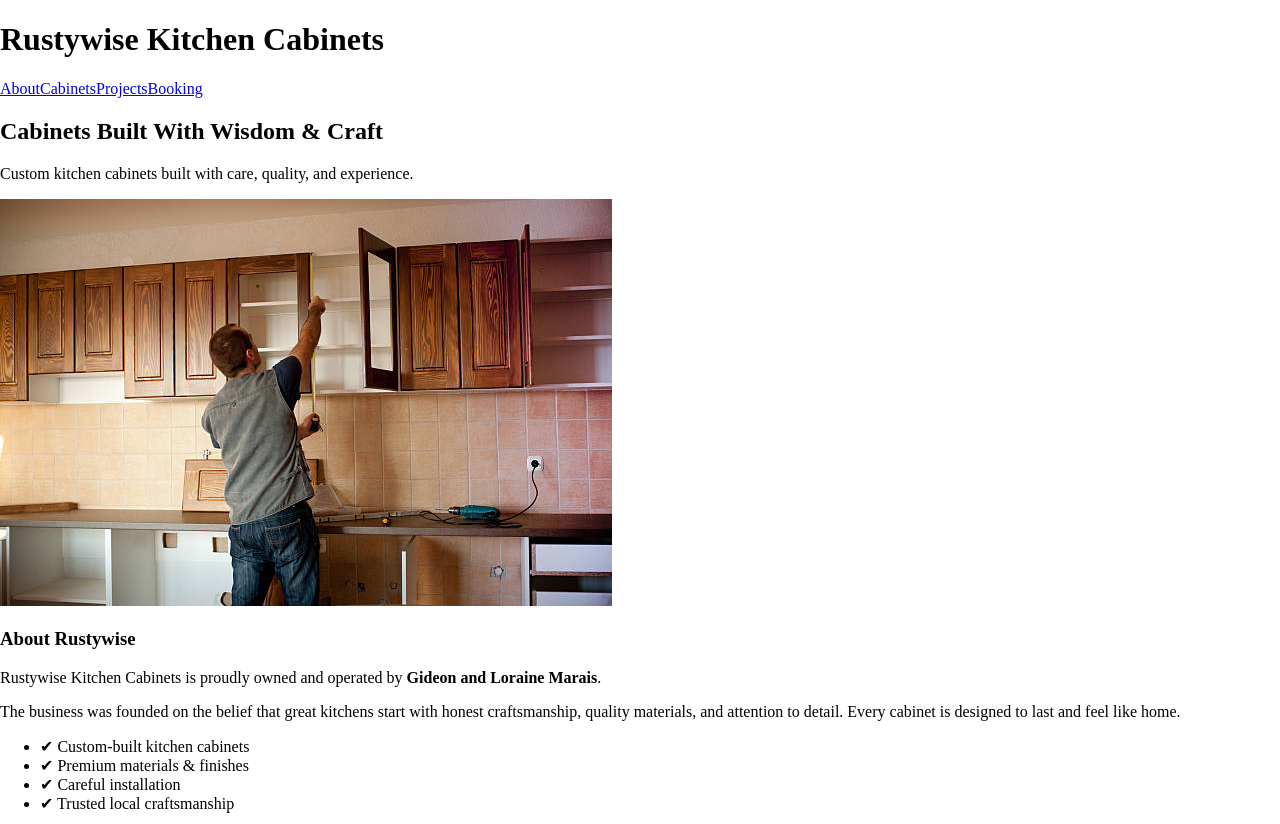
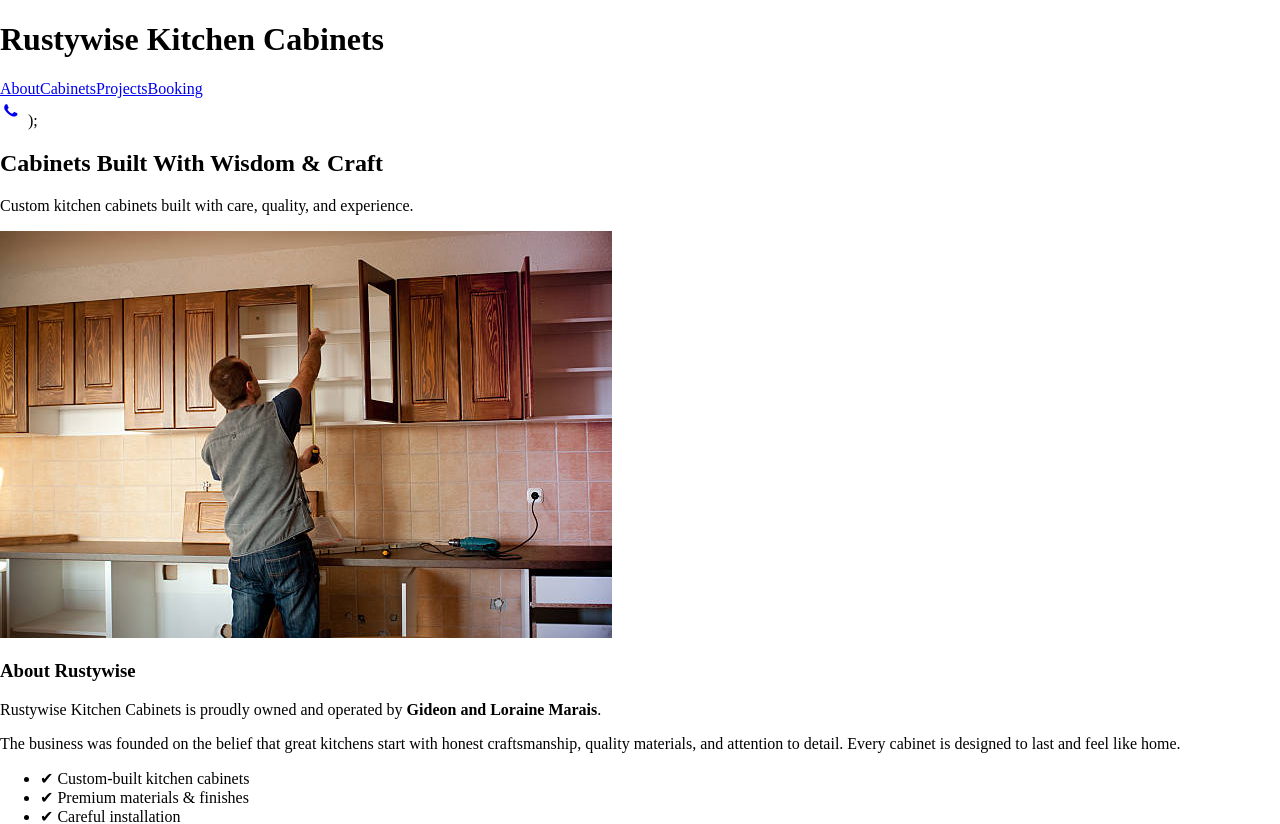
Before and after one commit to Rustywise/Rustywise-kitchen-Cabinets, a Next.js app: page / in a window 1280 px wide. Shown: the top 824 px of the page. Built offline with nearby package versions, Linux system fonts and the light colour scheme.

Commit message:
Update page.jsx

```diff
--- a/app/page.jsx
+++ b/app/page.jsx
@@ -18,6 +18,27 @@ export default function Page() {
             <a href="#booking" className="hover:text-[#B44A2D]">Booking</a>
           </nav>
         </div>
+  <>
+    {/* Floating WhatsApp Button */}
+    <a
+      href="https://wa.me/27821234567?text=Hello%20I%20would%20like%20to%20enquire%20about%20kitchen%20cabinets"
+      target="_blank"
+      rel="noopener noreferrer"
+      className="fixed bottom-6 right-6 bg-green-500 hover:bg-green-600 text-white p-4 rounded-full shadow-2xl z-[9999] flex items-center justify-center"
+      aria-label="Chat on WhatsApp"
+    >
+      <svg
+        xmlns="http://www.w3.org/2000/svg"
+        viewBox="0 0 32 32"
+        fill="currentColor"
+        width="28"
+        height="28"
+      >
+        <path d="M19.11 17.205c-.372-.186-2.2-1.085-2.54-1.21-.34-.124-.588-.186-.836.187-.248.372-.96 1.21-1.176 1.457-.216.248-.432.279-.804.093-.372-.186-1.57-.578-2.99-1.84-1.105-.986-1.85-2.206-2.067-2.578-.216-.372-.023-.573.163-.759.167-.166.372-.433.558-.65.186-.216.248-.372.372-.62.124-.248.062-.465-.031-.65-.093-.186-.836-2.017-1.145-2.77-.301-.723-.607-.625-.836-.637-.216-.01-.465-.01-.713-.01-.248 0-.65.093-.99.465-.34.372-1.3 1.27-1.3 3.1 0 1.83 1.331 3.597 1.517 3.845.186.248 2.623 4.01 6.36 5.623.89.383 1.584.612 2.125.783.892.283 1.703.243 2.344.148.715-.106 2.2-.899 2.51-1.768.31-.868.31-1.613.217-1.768-.093-.155-.34-.248-.713-.434z" />
+      </svg>
+    </a>
+  </>
+);
       </header>
 
       {/* Hero */}
@@ -143,24 +164,6 @@ export default function Page() {
         © {new Date().getFullYear()} Rustywise Kitchen Cabinets ·
         Owned by Gideon and Loraine Marais
       </footer>
-      {/* WhatsApp Chat Button */}
-<a
-  href="https://wa.me/27812728078?text=Hello%20I%20would%20like%20to%20enquire%20about%20kitchen%20cabinets"
-  target="_blank"
-  rel="noopener noreferrer"
-  className="fixed bottom-6 right-6 bg-green-500 hover:bg-green-600 text-white p-4 rounded-full shadow-lg z-50 flex items-center justify-center"
-  aria-label="Chat on WhatsApp"
->
-  <svg
-    xmlns="http://www.w3.org/2000/svg"
-    viewBox="0 0 32 32"
-    fill="currentColor"
-    width="28"
-    height="28"
-  >
-    <path d="M19.11 17.205c-.372-.186-2.2-1.085-2.54-1.21-.34-.124-.588-.186-.836.187-.248.372-.96 1.21-1.176 1.457-.216.248-.432.279-.804.093-.372-.186-1.57-.578-2.99-1.84-1.105-.986-1.85-2.206-2.067-2.578-.216-.372-.023-.573.163-.759.167-.166.372-.433.558-.65.186-.216.248-.372.372-.62.124-.248.062-.465-.031-.65-.093-.186-.836-2.017-1.145-2.77-.301-.723-.607-.625-.836-.637-.216-.01-.465-.01-.713-.01-.248 0-.65.093-.99.465-.34.372-1.3 1.27-1.3 3.1 0 1.83 1.331 3.597 1.517 3.845.186.248 2.623 4.01 6.36 5.623.89.383 1.584.612 2.125.783.892.283 1.703.243 2.344.148.715-.106 2.2-.899 2.51-1.768.31-.868.31-1.613.217-1.768-.093-.155-.34-.248-.713-.434z" />
-  </svg>
-</a>
     </div>
   );
             }
```
